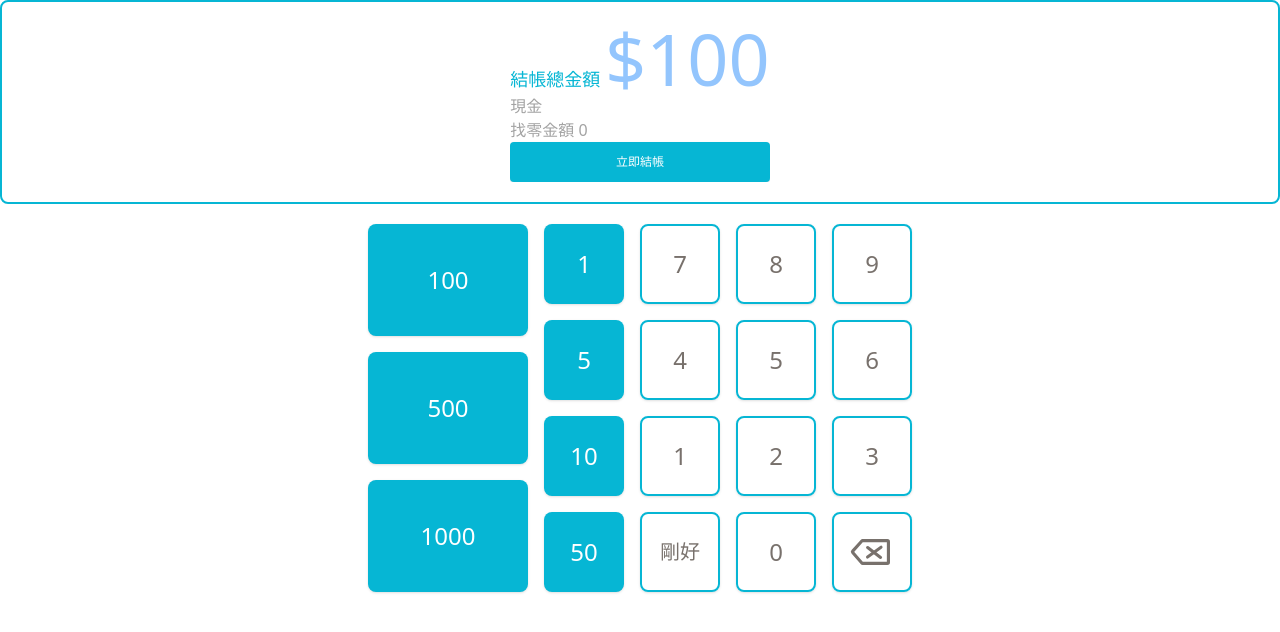
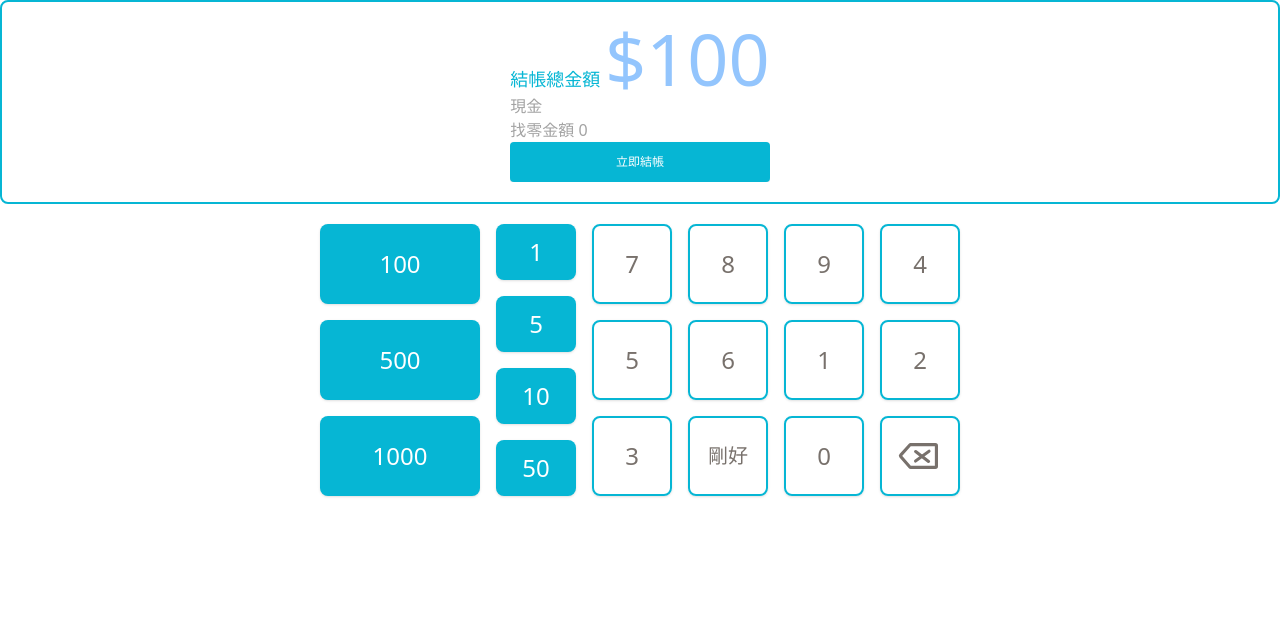
Before and after one commit to ruofanwei/vue-infinite-scroll, a Vue app: page / in a window 1280 px wide. Shown: the top 632 px of the page. Built offline with nearby package versions, Linux system fonts and the light colour scheme.

Commit message:
feat: add plus Fn

```diff
--- a/src/components/Calculator.vue
+++ b/src/components/Calculator.vue
@@ -1,7 +1,7 @@
 
 <template>
   <div class="h-14">
-    <Screen :text="memory" :error="error"  />
+    <Screen :text="memory" :error="error" />
     <div class="flex p-5 gap-4 items-stretch justify-center">
       <div class="grid grid-rows-3 grid-flow-col gap-4 justify-items-stretch">
         <Button
@@ -11,12 +11,24 @@
           rounded="lg"
           bg="cyan-500"
           class="w-40 h-full text-white"
-          @click="addDigit(number)"
+          @click="handlePlus(number)"
         >
           {{ number }}
         </Button>
       </div>
-
+      <div class="grid grid-rows-4 grid-flow-col gap-4 justify-items-stretch ">
+        <Button
+          v-for="number in ['1', '5', '10','50']"
+          :key="number"
+          type="button"
+          rounded="lg"
+          bg="cyan-500"
+          class="w-20 h-full text-white"
+          @click="handlePlus(number)"
+        >
+          {{ number }}
+        </Button>
+      </div>
       <div
         class="
           w-50
@@ -27,9 +39,7 @@
           grid-cols-4 grid
         "
       >
-        <Button bg="cyan-500" class="w-20 h-20 rounded-full text-white" @click="addDigit('1')"
-          >1</Button
-        >
+
         <Button
           v-for="number in ['7', '8', '9']"
           :key="number"
@@ -39,9 +49,7 @@
         >
           {{ number }}
         </Button>
-        <Button bg="cyan-500" class="w-20 h-20 rounded-full text-white" @click="addDigit('5')"
-          >5</Button
-        >
+
         <Button
           v-for="number in ['4', '5', '6']"
           :key="number"
@@ -52,9 +60,7 @@
         >
           {{ number }}
         </Button>
-        <Button bg="cyan-500" class="w-20 h-20 rounded-full text-white" @click="addDigit('10')"
-          >10</Button
-        >
+
         <Button
           v-for="number in ['1', '2', '3']"
           :key="number"
@@ -65,9 +71,7 @@
         >
           {{ number }}
         </Button>
-        <Button bg="cyan-500" class="w-20 h-20 rounded-full text-white" @click="addDigit('50')"
-          >50</Button
-        >
+
         <Button
           type="button"
           active="transparent"
@@ -78,7 +82,7 @@
         <Button
           type="button"
           active="transparent"
-          class="w-20 h-20 border-cyan-500 border-2 text-stone-500 "
+          class="w-20 h-20 border-cyan-500 border-2 text-stone-500"
           @click="addDigit('0')"
           >0</Button
         >
@@ -86,7 +90,7 @@
           type="button"
           active="transparent"
           class="w-20 h-20 border-cyan-500 border-2"
-          @click="eraseLast"
+          @click="clear"
           ><svg
             width="382"
             height="246"
@@ -124,37 +128,44 @@
 </template>
 
 <script lang="ts">
-import { defineComponent , onBeforeUnmount, onMounted} from 'vue'
+import { defineComponent, onBeforeUnmount, onMounted } from 'vue'
 import Screen from '../components/Screen.vue'
 import Button from '../components/Button.vue'
-import {DIGITS , RESULT_KEYS,ERASE_KEYS, CLEAR_KEYS } from "../constants/calculatorData"
-import { useCalculate } from '../compositions/useCalculate';
-import { useKeyboard } from "../compositions/useKeyboard"
+import {
+  DIGITS,
+  RESULT_KEYS,
+  ERASE_KEYS,
+  CLEAR_KEYS,
+} from '../constants/calculatorData'
+import { useCalculate } from '../compositions/useCalculate'
+import { useKeyboard } from '../compositions/useKeyboard'
 export default defineComponent({
   name: 'Calculator',
   components: { Screen, Button },
 
+
   setup: () => {
+
     const calculate = useCalculate()
     const keyboard = useKeyboard()
 
-
     onMounted(() => {
       keyboard.addListener((e) => {
-        const key = e.key === "," ? "." : e.key
-        if(DIGITS.includes(key)) calculate.addDigit(key)
-        if(CLEAR_KEYS.includes(key)) calculate.clear()
-        if(RESULT_KEYS.includes(key)) calculate.calculateResult()
-        if(ERASE_KEYS.includes(key)) calculate.eraseLast()
+        const key = e.key === ',' ? '.' : e.key
+        if (DIGITS.includes(key)) calculate.addDigit(key)
+        if (DIGITS.includes(key)) calculate.handlePlus(key)
+        if (CLEAR_KEYS.includes(key)) calculate.clear()
+        if (RESULT_KEYS.includes(key)) calculate.calculateResult()
+        if (ERASE_KEYS.includes(key)) calculate.eraseLast()
       })
     })
     onBeforeUnmount(() => {
       keyboard.removeAllListeners()
     })
-    return {...calculate };
-  }
 
 
+    return { ...calculate,  }
+  },
 })
 </script>
 <style scoped>
--- a/src/compositions/useCalculate.ts
+++ b/src/compositions/useCalculate.ts
@@ -6,6 +6,7 @@ export function useCalculate() {
     let memory = ref('')
     let error = ref(false)
     let clearOnNextDigit = ref(false)
+    console.log('memory', memory)
 
     function isOperator(string: string) {
       return OPERATORS.includes(string)
@@ -26,6 +27,7 @@ export function useCalculate() {
       }
 
       const lastDigit = memory.value[memory.value.length - 1]
+      console.log('lastDigit', lastDigit)
 
       if (lastDigit === '.' && digit === '.') return
       if (lastDigit === '0' && memory.value.length === 1) clear()
@@ -35,6 +37,8 @@ export function useCalculate() {
 
       clearOnNextDigit.value = false
       memory.value += `${digit}`
+      console.log('memory.value', memory.value)
+
     }
 
     function addOperator(operator: string) {
@@ -48,6 +52,20 @@ export function useCalculate() {
       clearOnNextDigit.value = false
       memory.value += `${operator}`
     }
+
+    function handlePlus(digit: string){
+      const previous = Number(memory.value)
+      const upcomingDigit = Number(digit)
+      const result = previous + upcomingDigit
+      console.log('previous', previous)
+      console.log('upcomingDigit', upcomingDigit)
+      console.log('result', result)
+
+      memory.value = result.toString()
+      console.log('final', memory.value)
+    }
+
+
 
     function calculateResult() {
       if (!memory.value) return
@@ -84,6 +102,7 @@ export function useCalculate() {
     return {
       memory: readonly(memory),
       error: readonly(error),
+      handlePlus,
       addDigit,
       addOperator,
       calculateResult,
```
